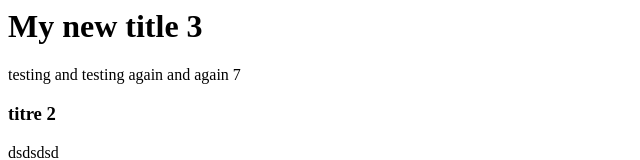
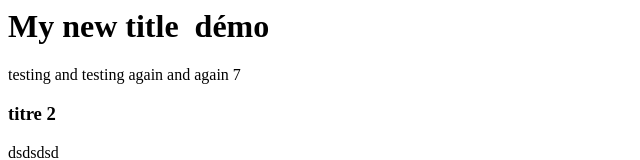
Before and after one commit to ebrehault/microcms, a plain HTML site: page index.html in a window 1280 px wide. Shown: the top 160 px of the page, without its empty margins (0-640 px from the left). Drawn offline with Linux system fonts and the light colour scheme.

Commit message:
Changed from GitHub Pages Editor extension

```diff
--- a/index.html
+++ b/index.html
@@ -3,7 +3,7 @@
 	<title></title>
 </head>
 <body>
-<h1>My new title 3</h1>
+<h1>My new title &nbsp;démo</h1>
 
 <p>testing and testing again and again 7</p>
 
```
